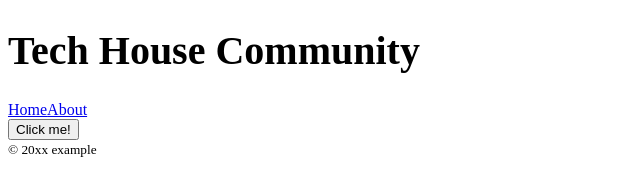
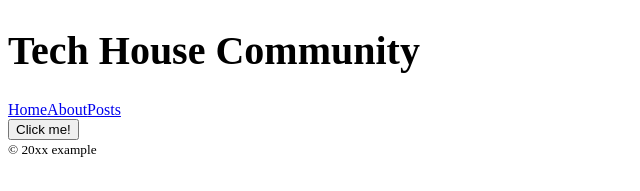
Before and after one commit to EisukeHirata/first-next-project, a Next.js app: page / in a window 1280 px wide. Shown: the top 191 px of the page, without its empty margins (0-640 px from the left). Built offline with nearby package versions, Linux system fonts and the light colour scheme.

Commit message:
add Posts

```diff
--- a/src/components/header.tsx
+++ b/src/components/header.tsx
@@ -4,6 +4,7 @@ import type { VFC } from "react";
 const items = [
   { href: "/", label: "Home" },
   { href: "/about", label: "About" },
+  { href: "/Posts", label: "Posts" },
 ];
 
 export const Header: VFC = () => {
```
